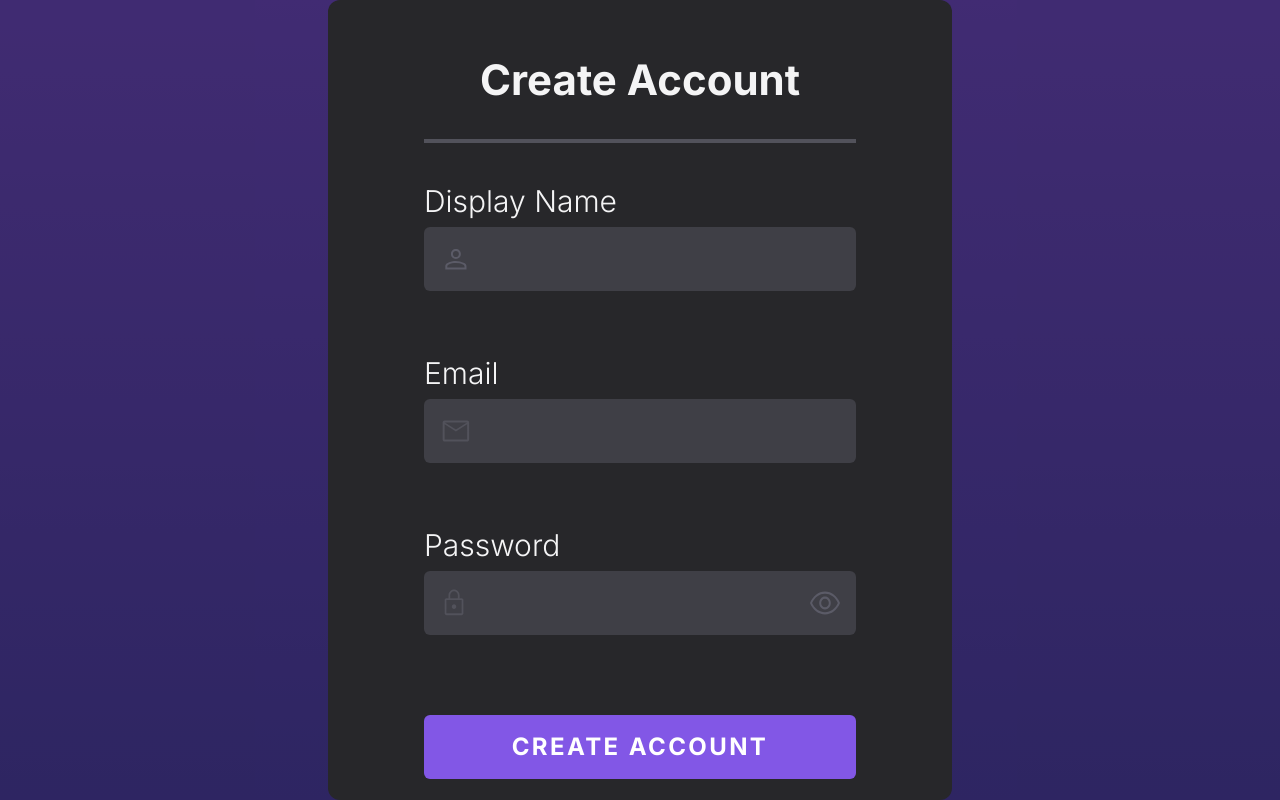
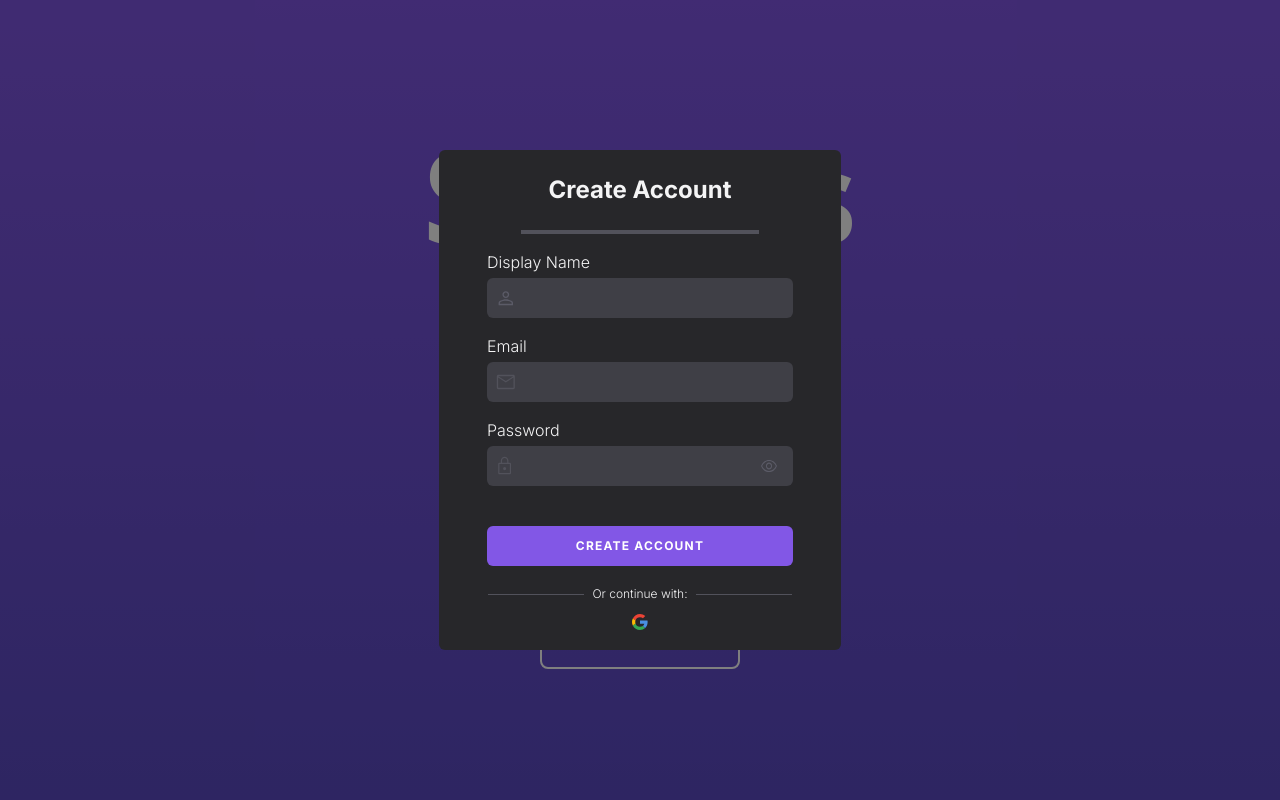
Before and after one commit to Sn0wye/spaces, a React (Vite) app: page / in a window 1280 px wide. Both pictures are taken after a click on the button "GET STARTED". Built offline with nearby package versions, Linux system fonts and the light colour scheme; no server answers.

Commit message:
💄 Reduce Sign Up Modal size

```diff
--- a/src/components/Modals/SignUpModal.tsx
+++ b/src/components/Modals/SignUpModal.tsx
@@ -1,9 +1,9 @@
-import { Fragment, useState } from "react";
-import { Dialog, Transition } from "@headlessui/react";
-import { FieldValues, useForm } from "react-hook-form";
-import { Email, EyeVisible, Google, Password, User } from "../IconComponents";
-import { useTheme } from "../../contexts/Theme";
-import { useAuth } from "../../contexts/AuthContext";
+import { Fragment, useState } from 'react';
+import { Dialog, Transition } from '@headlessui/react';
+import { FieldValues, useForm } from 'react-hook-form';
+import { Email, EyeVisible, Google, Password, User } from '../IconComponents';
+import { useTheme } from '../../contexts/Theme';
+import { useAuth } from '../../contexts/AuthContext';
 
 type Props = {
   isModalOpen: boolean;
@@ -36,100 +36,101 @@ export const SignUpModal = ({ isModalOpen, handleToggleModal }: Props) => {
         onClose={() => {
           handleToggleModal();
         }}
-        className={`${theme === "dark" ? "dark" : ""}
+        className={`${theme === 'dark' ? 'dark' : ''}
         fixed inset-0 z-1 w-full h-screen bg-black bg-opacity-50 flex justify-center items-center select-none`}
       >
         <Transition.Child
           as={Fragment}
-          enter="ease-out duration-300"
-          enterFrom="opacity-0 scale-95"
-          enterTo="opacity-100 scale-100"
-          leave="ease-in duration-200"
-          leaveFrom="opacity-100 scale-100"
-          leaveTo="opacity-0 scale-95"
+          enter='ease-out duration-300'
+          enterFrom='opacity-0 scale-95'
+          enterTo='opacity-100 scale-100'
+          leave='ease-in duration-200'
+          leaveFrom='opacity-100 scale-100'
+          leaveTo='opacity-0 scale-95'
         >
-          <Dialog.Panel className="h-fit max-h-screen bg-white dark:bg-zinc-800 rounded-xl flex flex-col items-center font-inter px-24">
+          <Dialog.Panel className='h-fit max-h-screen bg-white dark:bg-zinc-800 rounded-md flex flex-col items-center font-inter px-12'>
             <header>
-              <h1 className="font-bold text-zinc-800 dark:text-zinc-100 text-[2.625rem] px-14 mt-12 mb-7">
+              <h1 className='font-bold text-zinc-800 dark:text-zinc-100 text-2xl px-7 mt-6 mb-6'>
                 Create Account
               </h1>
-              <span className="block h-1 w-full bg-zinc-300 dark:bg-zinc-600" />
+              <span className='block h-1 w-full bg-zinc-300 dark:bg-zinc-600' />
             </header>
             <form
               onSubmit={handleSubmit(onSubmit)}
-              className="flex flex-col items-center mt-10 w-full"
+              className='flex flex-col items-center w-full'
             >
-              <label className="self-start text-zinc-800 dark:text-zinc-100 mb-2 font-light text-3xl">
+              <label className='self-start text-zinc-800 dark:text-zinc-100 mb-1 font-light mt-4'>
                 Display Name
               </label>
-              <div className="w-full flex items-center bg-zinc-100 dark:bg-zinc-700 rounded-md">
-                <User className="ml-4 text-zinc-300 dark:text-zinc-600 text-4xl" />
+              <div className='w-full flex items-center bg-zinc-100 dark:bg-zinc-700 rounded-md'>
+                <User className='ml-2 text-zinc-300 dark:text-zinc-600 text-2xl' />
                 <input
-                  type="text"
-                  className="p-3 font-inter font-normal text-zinc-500 dark:text-zinc-400 border-none outline-none w-full h-16 bg-transparent focus:outline-none focus:ring-transparent"
-                  {...register("displayName", { required: true })}
+                  type='text'
+                  className='p-1 font-inter font-normal text-zinc-500 dark:text-zinc-400 border-none outline-none w-full h-10 bg-transparent focus:outline-none focus:ring-transparent'
+                  {...register('displayName', { required: true })}
                 />
               </div>
               {errors.displayName && (
-                <span className="text-red-500 italic text-center mt-2">
+                <span className='text-red-500 italic text-center mt-1'>
                   Display Name is required.
                 </span>
               )}
-              <label className="self-start text-zinc-800 dark:text-zinc-100 mb-2 font-light text-3xl mt-16">
+              {/*  */}
+              <label className='self-start text-zinc-800 dark:text-zinc-100 mb-1 font-light mt-4'>
                 Email
               </label>
-              <div className="w-full flex items-center bg-zinc-100 dark:bg-zinc-700 rounded-md">
-                <Email className="ml-4 text-zinc-300 dark:text-zinc-600 text-4xl" />
+              <div className='w-full flex items-center bg-zinc-100 dark:bg-zinc-700 rounded-md'>
+                <Email className='ml-2 text-zinc-300 dark:text-zinc-600 text-2xl' />
                 <input
-                  type="email"
-                  className="p-3 font-inter font-normal text-zinc-500 dark:text-zinc-400 border-none outline-none w-full h-16 bg-transparent focus:outline-none focus:ring-transparent"
-                  {...register("email", { required: true })}
+                  type='email'
+                  className='p-1 font-inter font-normal text-zinc-500 dark:text-zinc-400 border-none outline-none w-full h-10 bg-transparent focus:outline-none focus:ring-transparent'
+                  {...register('email', { required: true })}
                 />
               </div>
 
               {errors.email && (
-                <span className="text-red-500 italic text-center mt-2">
+                <span className='text-red-500 italic text-center mt-1'>
                   Email is required.
                 </span>
               )}
-              <label className="self-start text-zinc-800 dark:text-zinc-100 mb-2 font-light text-3xl mt-16">
+              <label className='self-start text-zinc-800 dark:text-zinc-100 mb-1 font-light mt-4'>
                 Password
               </label>
-              <div className="w-full flex items-center bg-zinc-100 dark:bg-zinc-700 rounded-md">
-                <Password className="ml-4 text-zinc-300 dark:text-zinc-600 text-4xl" />
+              <div className='w-full flex items-center bg-zinc-100 dark:bg-zinc-700 rounded-md'>
+                <Password className='ml-2 text-zinc-300 dark:text-zinc-600 text-2xl' />
                 <input
-                  type={`${isPasswordVisible ? "text" : "password"}`}
-                  className="p-3 font-inter font-normal text-zinc-500 dark:text-zinc-400 border-none outline-none w-full h-16 bg-transparent focus:outline-none focus:ring-transparent"
-                  {...register("password", { required: true })}
+                  type={`${isPasswordVisible ? 'text' : 'password'}`}
+                  className='p-1 font-inter font-normal text-zinc-500 dark:text-zinc-400 border-none outline-none w-full h-10 bg-transparent focus:outline-none focus:ring-transparent'
+                  {...register('password', { required: true })}
                 />
-                <button onClick={toggleShowPassword} className="mr-4">
-                  <EyeVisible className="text-zinc-300 dark:text-zinc-600 text-3xl" />
+                <button onClick={toggleShowPassword} className='mr-4'>
+                  <EyeVisible className='text-zinc-300 dark:text-zinc-600' />
                 </button>
               </div>
 
               {errors.password && (
-                <span className="text-red-500 italic text-center mt-2">
+                <span className='text-red-500 italic text-center mt-1'>
                   Password is required.
                 </span>
               )}
               <button
-                type="submit"
-                className="text-white font-semibold text-2xl tracking-widest rounded-md bg-brand p-4 w-full h-16 flex gap-2 justify-center items-center mt-20 hover:bg-brand-light transition-colors"
+                type='submit'
+                className='text-white font-semibold text-xs tracking-widest rounded-md bg-brand p-2 w-full h-10 flex gap-1 justify-center items-center mt-10 hover:bg-brand-light transition-colors'
               >
                 CREATE ACCOUNT
               </button>
             </form>
 
-            <div className="flex items-center gap-4 mt-10 mb-16">
-              <span className="font-light text-2xl text-zinc-800 dark:text-zinc-100 mt-2">
+            <div className='flex flex-col items-center gap-2 mt-5 mb-4'>
+              <span className='font-light text-xs text-zinc-800 dark:text-zinc-100 between-lines relative'>
                 Or continue with:
               </span>
               <button
-                type="submit"
-                className="hover:bg-zinc-100 dark:hover:bg-zinc-700 rounded-full p-2 transition-colors"
+                type='submit'
+                className='hover:bg-zinc-100 dark:hover:bg-zinc-700 rounded-md p-1 transition-colors'
                 onClick={signInWithGoogle}
               >
-                <Google className="text-3xl" />
+                <Google />
               </button>
             </div>
           </Dialog.Panel>
--- a/src/index.css
+++ b/src/index.css
@@ -16,3 +16,24 @@ body {
 .popover-icon {
   @apply p-2 rounded hover:bg-zinc-300 dark:hover:bg-zinc-600 w-full;
 }
+
+.between-lines::before {
+  content: '';
+  display: block;
+  height: 1px;
+  width: 100%;
+  position: absolute;
+  top: 0.5rem;
+  left: -6.5rem;
+  @apply bg-zinc-300 dark:bg-zinc-600;
+}
+.between-lines::after {
+  content: '';
+  display: block;
+  height: 1px;
+  width: 100%;
+  position: absolute;
+  top: 0.5rem;
+  right: -6.5rem;
+  @apply bg-zinc-300 dark:bg-zinc-600;
+}
```
